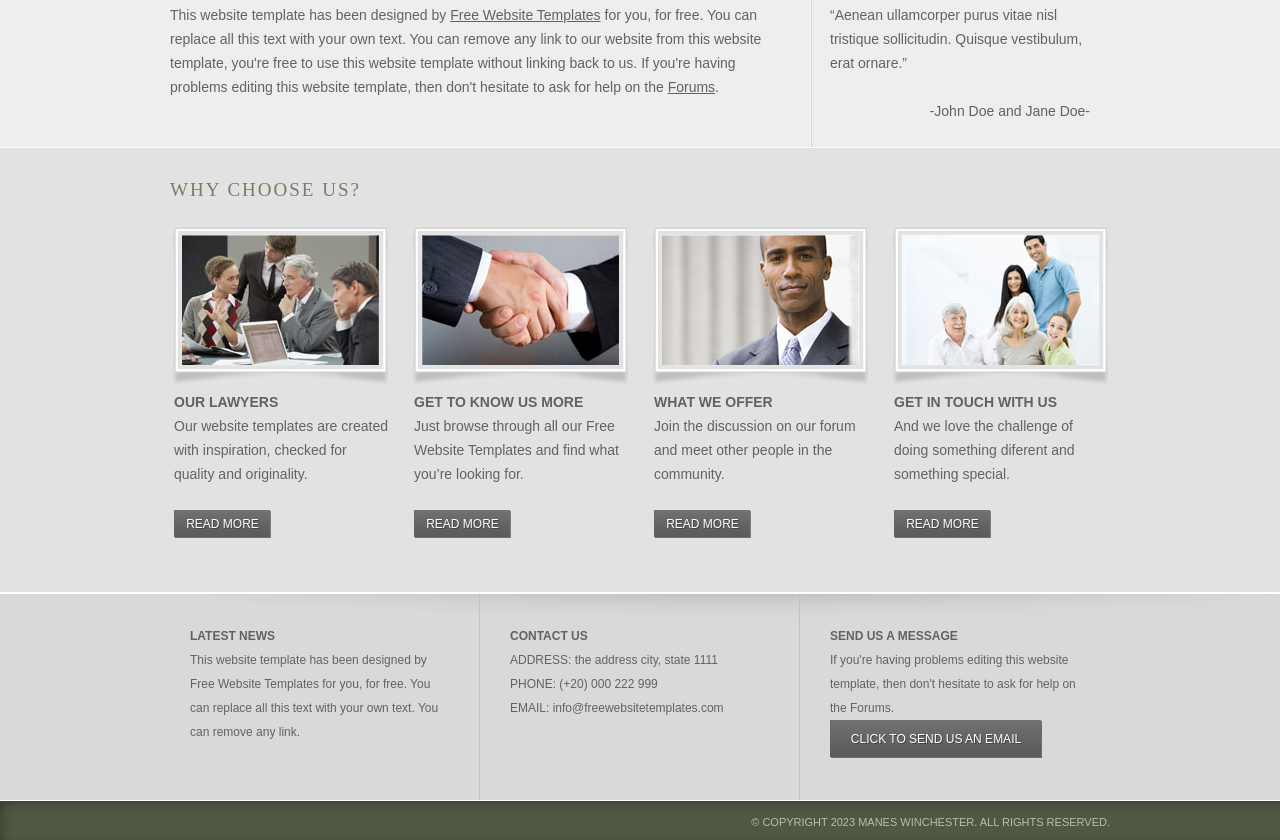
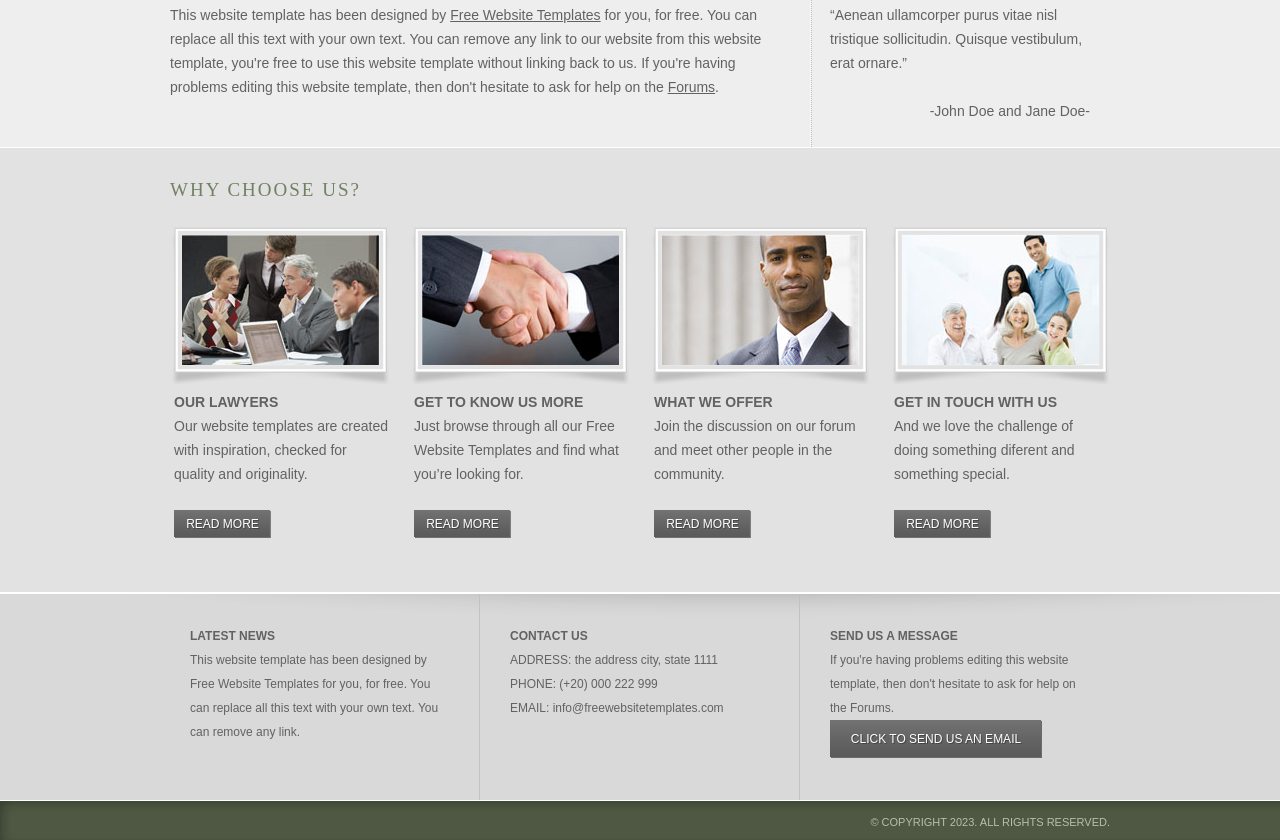
Before and after one commit to BharathSurya21/TechXplorers, a plain HTML site: page lawfirm/index.html in a window 1280 px wide. Shown: the part 609-1449 px from the top of the page. Drawn offline with Linux system fonts and the light colour scheme.

Commit message:
comments

```diff
--- a/lawfirm/index.html
+++ b/lawfirm/index.html
@@ -148,7 +148,7 @@
 					<!-- <a href="http://freewebsitetemplates.com/go/facebook/" class="facebook"></a><a href="http://freewebsitetemplates.com/go/twitter/" class="twitter"></a><a href="http://freewebsitetemplates.com/go/googleplus/" class="googleplus"></a><a href="http://pinterest.com/fwtemplates/" class="pinterest"></a> -->
 				</div>
 				<p>
-					© Copyright 2023 Manes Winchester. All Rights Reserved.
+					© Copyright 2023. All Rights Reserved.
 				</p>
 			</div>
 		</div>
```
